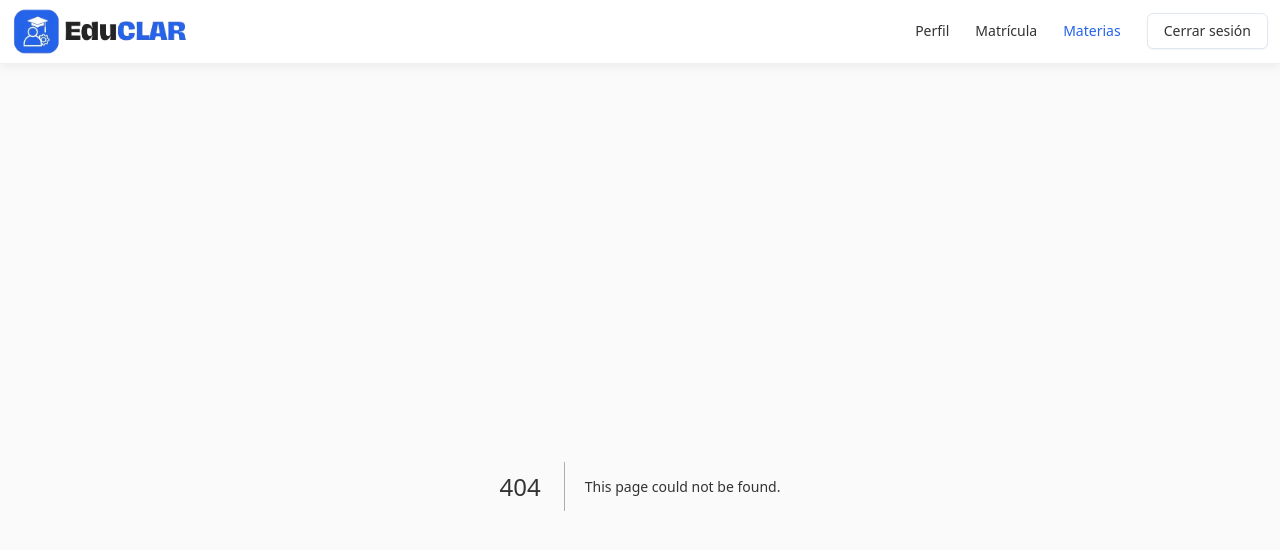
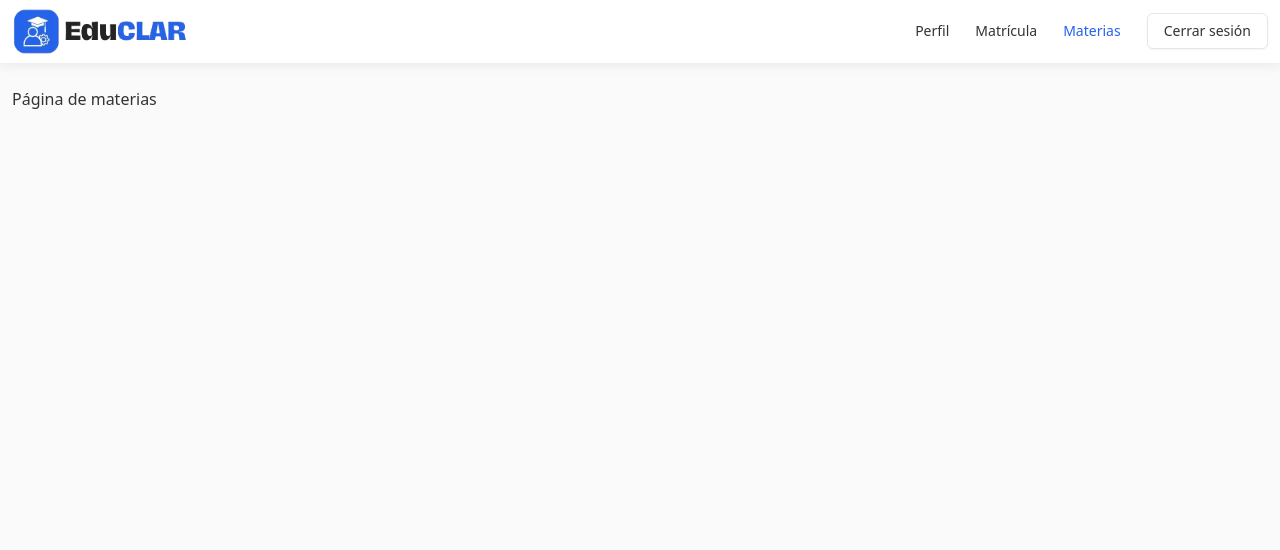
Before and after one commit to RubertG/educlar-frontend, a Next.js app: page /materias in a window 1280 px wide. Before the commit this address had no page. Shown: the top 550 px of the page. Built offline with nearby package versions, Linux system fonts and the light colour scheme.

Commit message:
Subjects page

```diff
--- /dev/null
+++ b/src/app/(subjects)/materias/page.tsx
@@ -0,0 +1,11 @@
+import React from 'react'
+
+function SubjectsPage() {
+  return (
+    <div>
+      Página de materias
+    </div>
+  )
+}
+
+export default SubjectsPage
```
